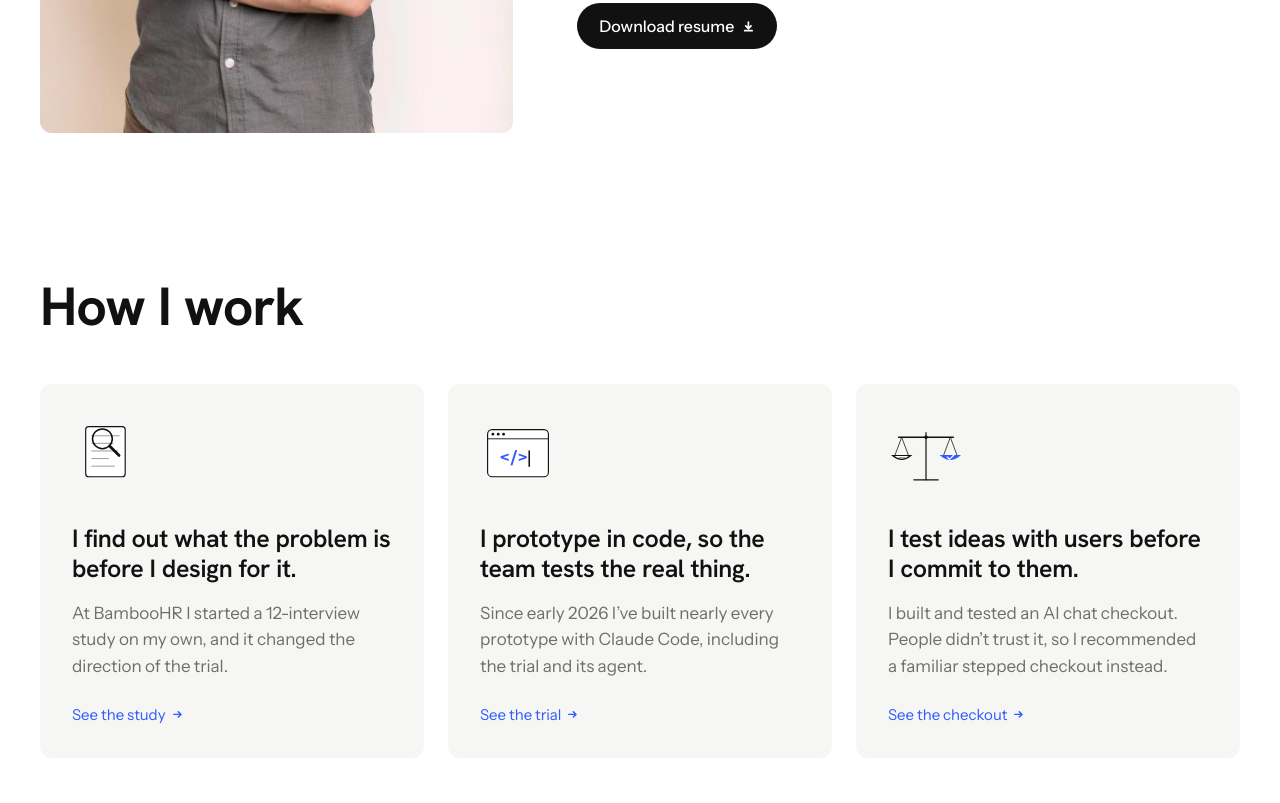
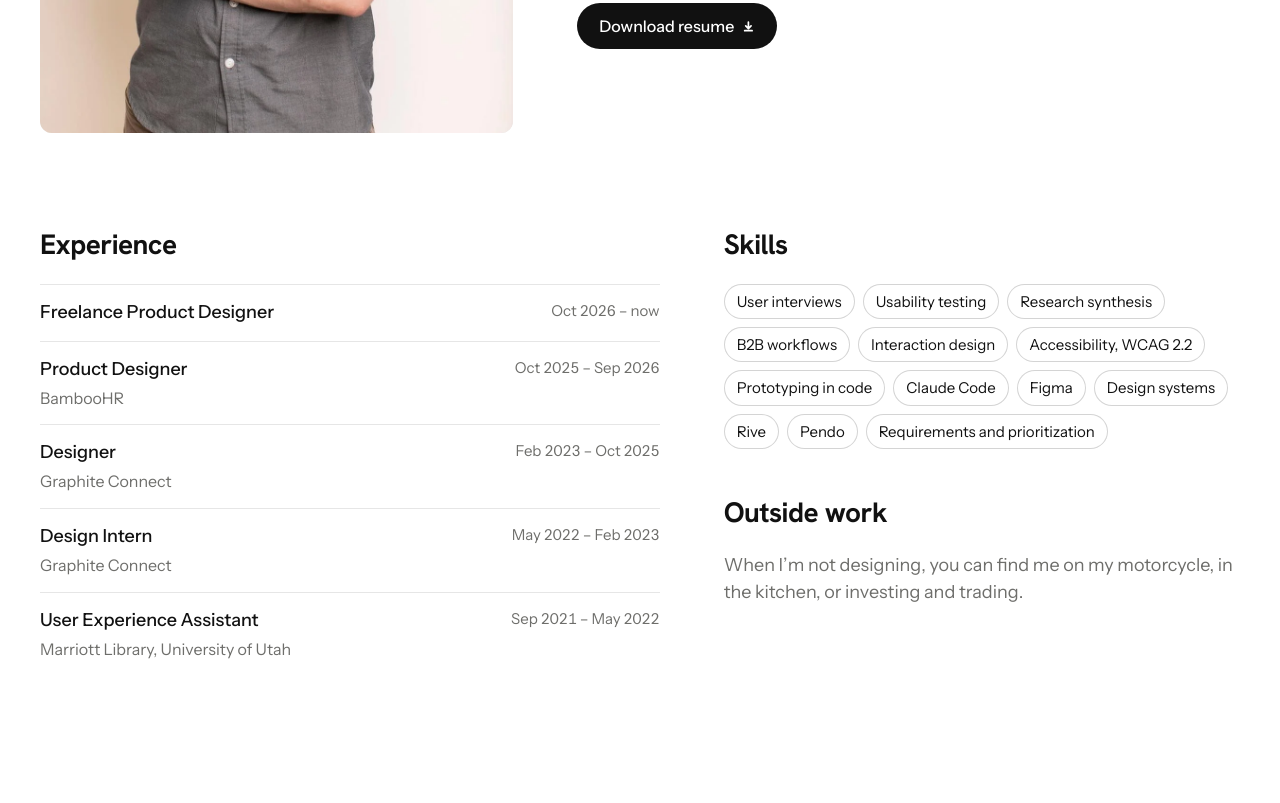
Before and after one commit to BrendanGray-cpu/portfolio-website, a plain HTML site: page about.html in a window 1280 px wide. Shown: the part 737-1540 px from the top of the page. Drawn offline with Linux system fonts and the light colour scheme.

Commit message:
Remove How I work from the About page
Co-Authored-By: Claude Opus 5.5 <noreply@anthropic.com>

```diff
--- a/about.html
+++ b/about.html
@@ -39,19 +39,6 @@
       <a class="btn" href="/assets/Brendan-Gray-Resume.pdf" download="Brendan-Gray-Resume.pdf" data-reveal>Download resume <svg class="ico" viewBox="0 0 12 12" aria-hidden="true"><path d="M6 2v6M3.5 5.5L6 8l2.5-2.5M2.5 10h7"/></svg></a>
     </div>
   </section>
-  <section class="how" aria-labelledby="how-title">
-    <h2 id="how-title" class="section-title" data-reveal>How I work</h2>
-    <div class="how-grid"><a class="how-card" href="/work/hris-buying-study.html" data-card data-reveal style="--i:0">
-      <canvas data-glyph="research" aria-hidden="true"></canvas>
-      <p class="claim">I find out what the problem is before I design for it.</p><p class="proof">At BambooHR I started a 12-interview study on my own, and it changed the direction of the trial.</p><span class="go">See the study <svg class="ico" viewBox="0 0 12 12" aria-hidden="true"><path d="M2 6h8M7 3l3 3-3 3"/></svg></span>
-    </a><a class="how-card" href="/work/trial-experience.html" data-card data-reveal style="--i:1">
-      <canvas data-glyph="build" aria-hidden="true"></canvas>
-      <p class="claim">I prototype in code, so the team tests the real thing.</p><p class="proof">Since early 2026 I&rsquo;ve built nearly every prototype with Claude Code, including the trial and its agent.</p><span class="go">See the trial <svg class="ico" viewBox="0 0 12 12" aria-hidden="true"><path d="M2 6h8M7 3l3 3-3 3"/></svg></span>
-    </a><a class="how-card" href="/work/checkout.html" data-card data-reveal style="--i:2">
-      <canvas data-glyph="evidence" aria-hidden="true"></canvas>
-      <p class="claim">I test ideas with users before I commit to them.</p><p class="proof">I built and tested an AI chat checkout. People didn&rsquo;t trust it, so I recommended a familiar stepped checkout instead.</p><span class="go">See the checkout <svg class="ico" viewBox="0 0 12 12" aria-hidden="true"><path d="M2 6h8M7 3l3 3-3 3"/></svg></span>
-    </a></div>
-  </section>
   <section class="facts">
     <div data-reveal><h2 class="section-title">Experience</h2><dl class="xp"><div><dt>Freelance Product Designer</dt><dd class="when num">Oct 2026 – now</dd></div><div><dt>Product Designer</dt><dd>BambooHR</dd><dd class="when num">Oct 2025 – Sep 2026</dd></div><div><dt>Designer</dt><dd>Graphite Connect</dd><dd class="when num">Feb 2023 – Oct 2025</dd></div><div><dt>Design Intern</dt><dd>Graphite Connect</dd><dd class="when num">May 2022 – Feb 2023</dd></div><div><dt>User Experience Assistant</dt><dd>Marriott Library, University of Utah</dd><dd class="when num">Sep 2021 – May 2022</dd></div></dl></div>
     <div data-reveal style="--i:1"><h2 class="section-title">Skills</h2><ul class="chips"><li>User interviews</li><li>Usability testing</li><li>Research synthesis</li><li>B2B workflows</li><li>Interaction design</li><li>Accessibility, WCAG 2.2</li><li>Prototyping in code</li><li>Claude Code</li><li>Figma</li><li>Design systems</li><li>Rive</li><li>Pendo</li><li>Requirements and prioritization</li></ul>
```
Also changed, not shown: 1 other file.
